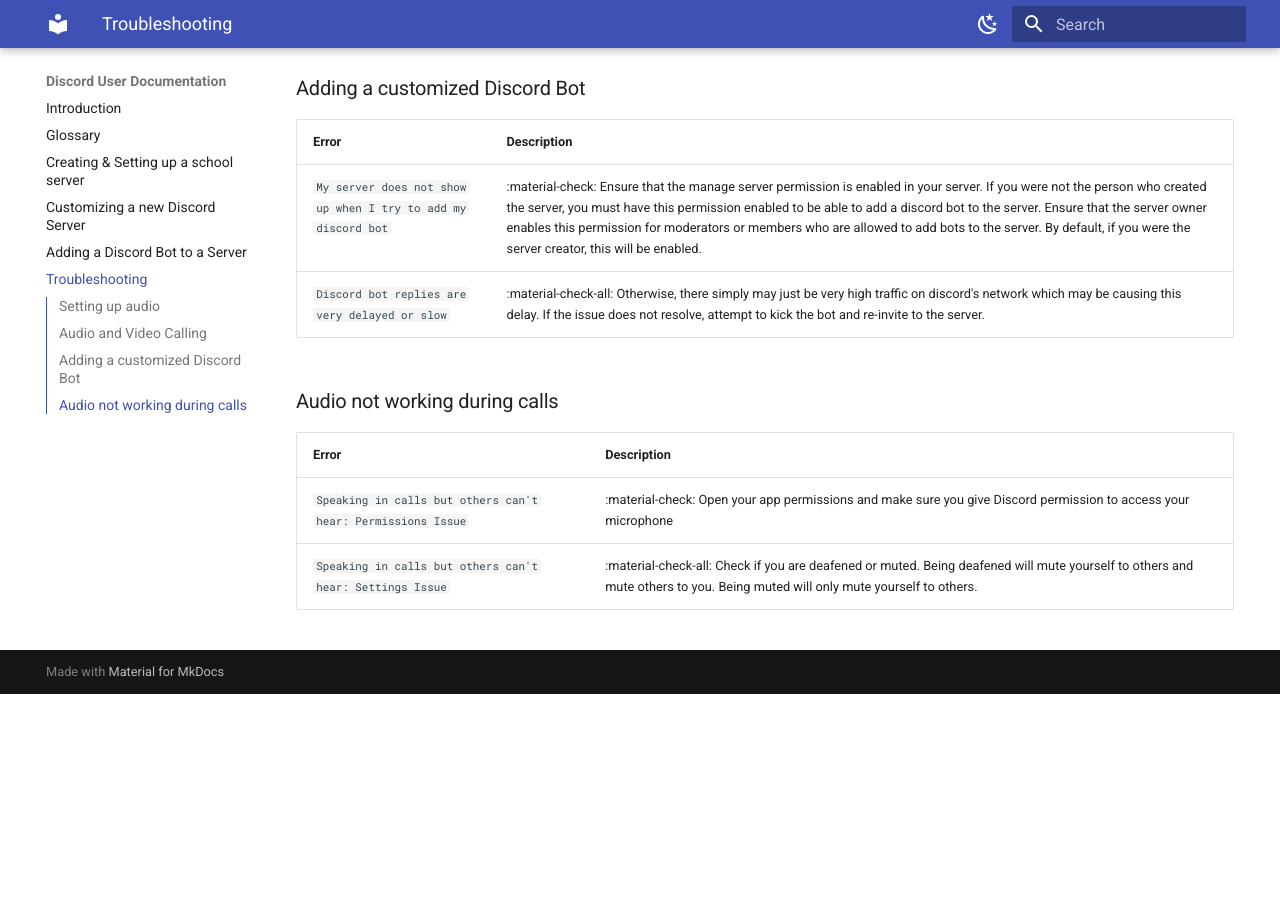
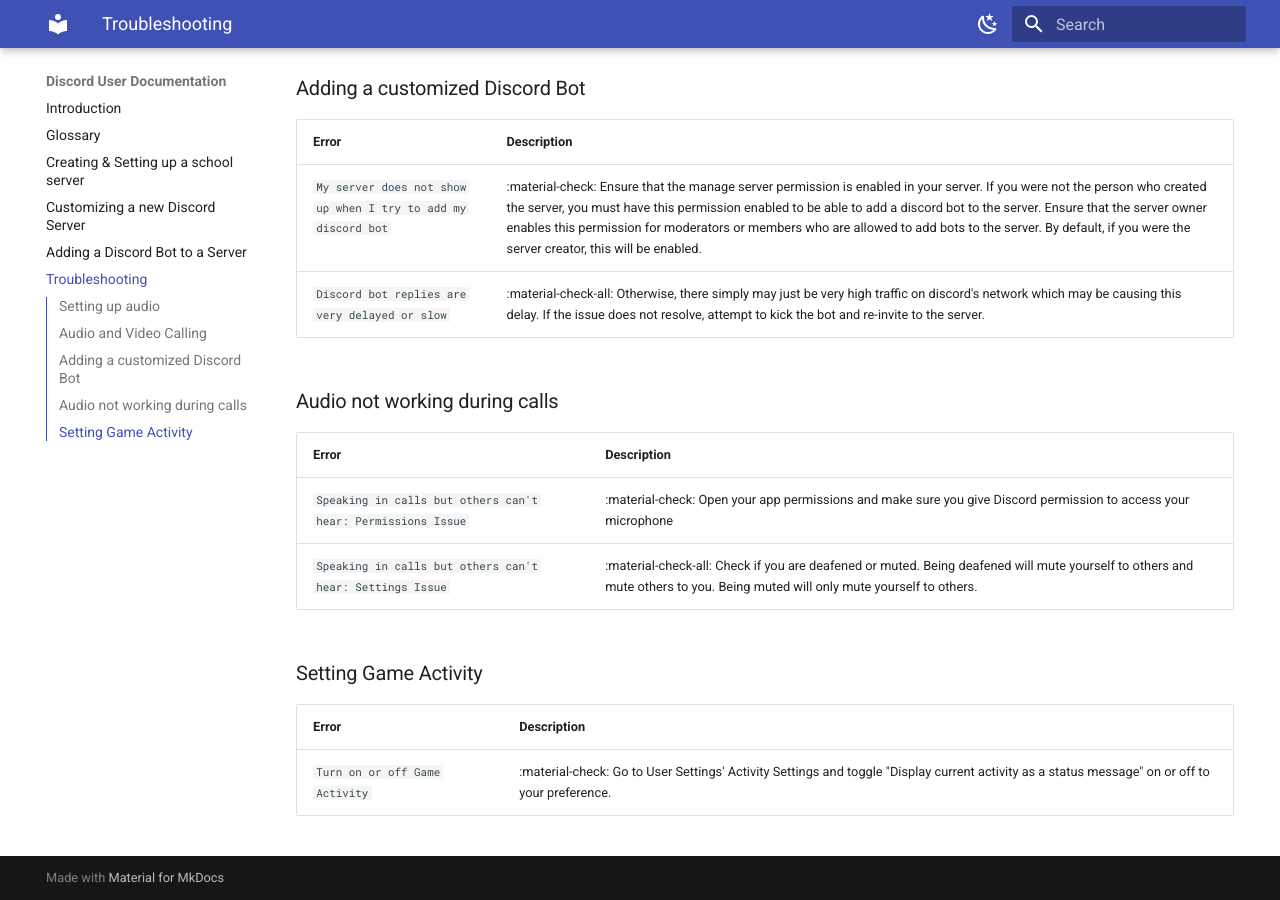
Before and after one commit to levxxvi/User-Documentation, an MkDocs documentation site: the page built from docs/troubleshooting.md, in a window 1280 px wide and 900 px high, scrolled down 762 px. Built offline with MkDocs 1.6.1 and Material for MkDocs 9.7.7, drawn with Linux system fonts in a browser that asks for light colours; before the commit the page ends 1456 px from its top, so only the background shows below that; some of the changed text lies outside the part shown.

Commit message:
Finish troubleshooting

```diff
--- a/docs/troubleshooting.md
+++ b/docs/troubleshooting.md
@@ -4,7 +4,7 @@
 
 | Error       | Description                          |
 | :---------- | :----------------------------------- |
-| `Setting up audio`       | :material-check:     Fetch resource  |
+| `Setting up audio`       | :material-check:     Go to User Settings and set your microphone, speaker and input mode under Voice & Video as needed.  |
 
 ### Audio and Video Calling
 
@@ -29,3 +29,9 @@
 | :---------- | :----------------------------------- |
 | `Speaking in calls but others can't hear: Permissions Issue`       | :material-check:     Open your app permissions and make sure you give Discord permission to access your microphone |
 | `Speaking in calls but others can't hear: Settings Issue`       | :material-check-all: Check if you are deafened or muted. Being deafened will mute yourself to others and mute others to you. Being muted will only mute yourself to others.  |
+
+### Setting Game Activity
+
+| Error       | Description                          |
+| :---------- | :----------------------------------- |
+| `Turn on or off Game Activity`       | :material-check:     Go to User Settings' Activity Settings and toggle "Display current activity as a status message" on or off to your preference.  |
```
